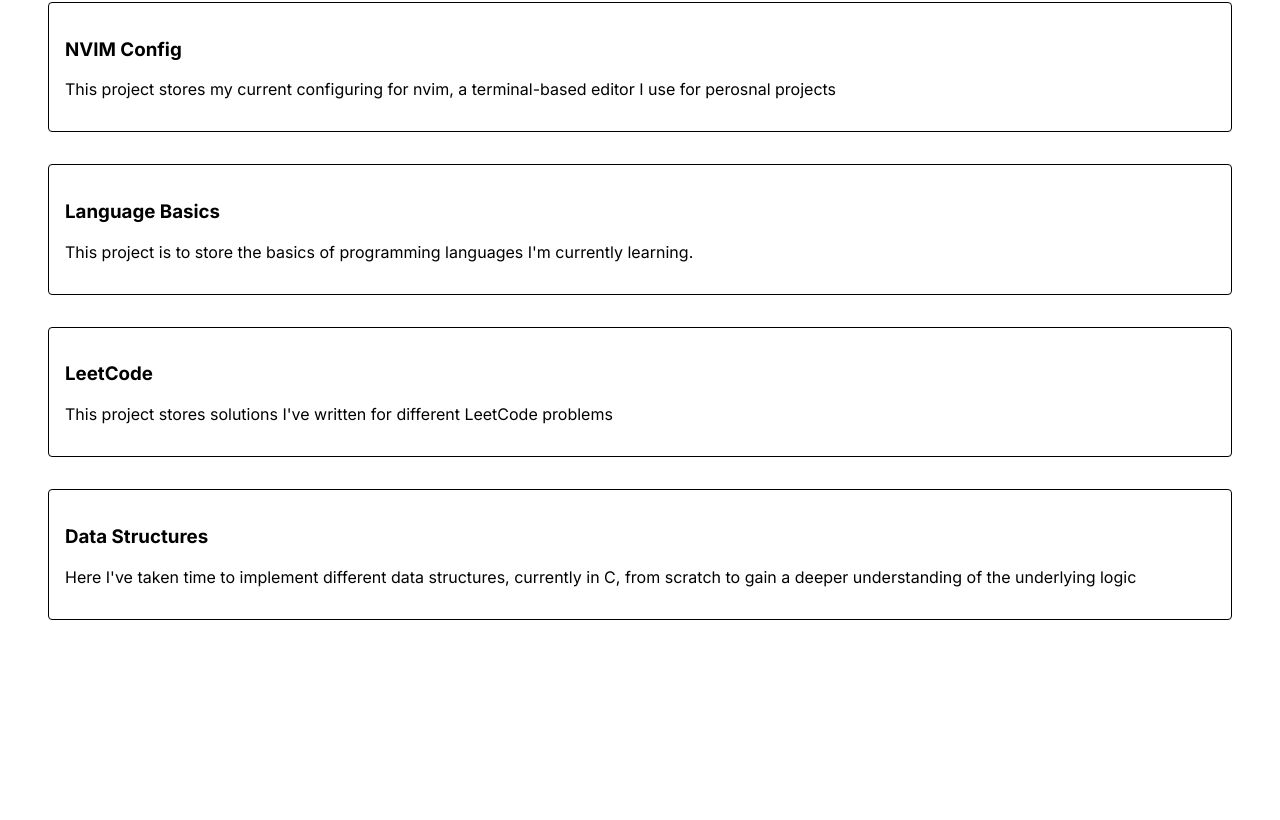
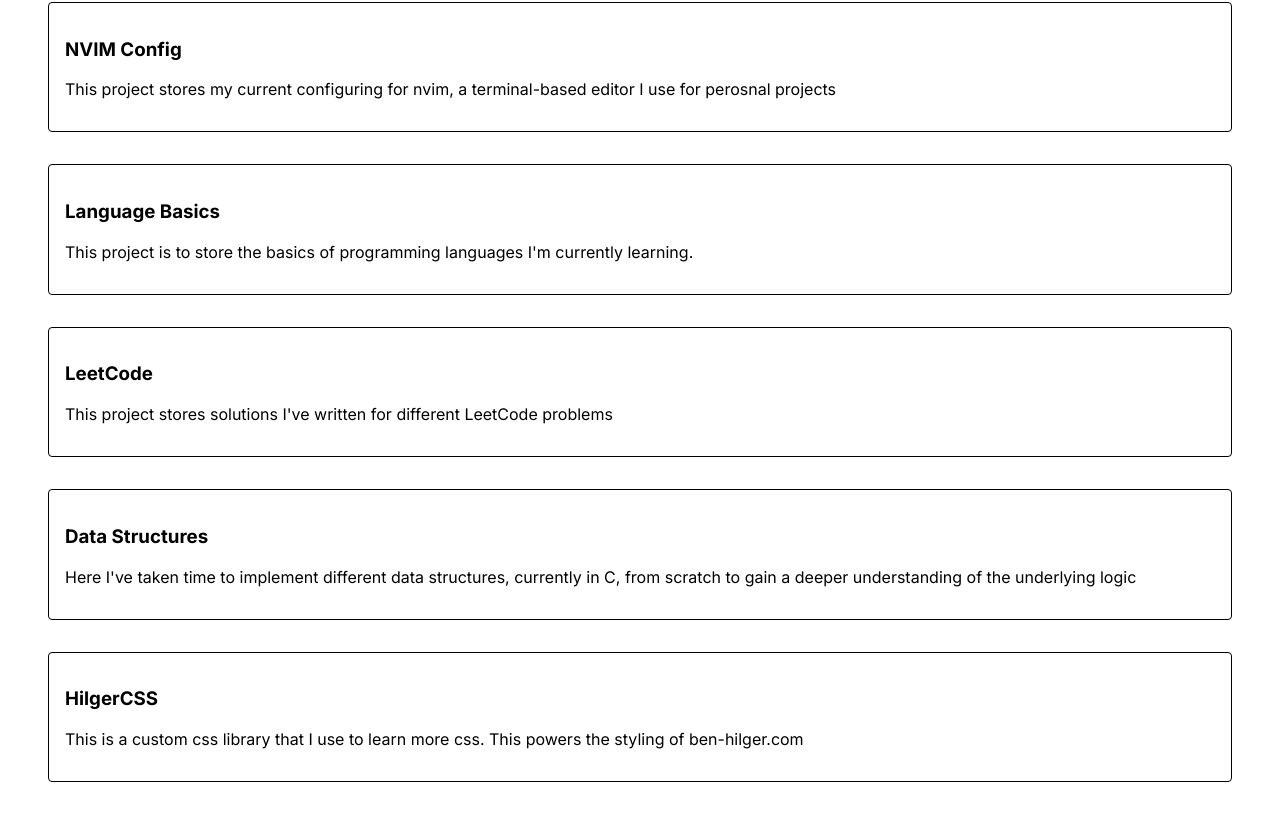
Before and after one commit to Ben-Hilger/website, a Next.js app in the folder web/: page /portfolio in a window 1280 px wide. Shown: the part 471-1291 px from the top of the page. Before the commit the page ends 1139 px from the top, so only its background shows below. Built offline with nearby package versions, Linux system fonts and the light colour scheme.

Commit message:
Highlight HilgerCSS on portfolio page

```diff
--- a/web/src/app/portfolio/page.tsx
+++ b/web/src/app/portfolio/page.tsx
@@ -11,6 +11,7 @@ export default function Portfolio() {
         new CardInfo(4, "Language Basics", "This project is to store the basics of programming languages I'm currently learning.", "https://github.com/Ben-Hilger/language-basics"),
         new CardInfo(5, "LeetCode", "This project stores solutions I've written for different LeetCode problems", "https://github.com/Ben-Hilger/LeetCode"),
         new CardInfo(6, "Data Structures", "Here I've taken time to implement different data structures, currently in C, from scratch to gain a deeper understanding of the underlying logic", "https://github.com/Ben-Hilger/data-structures"),
+        new CardInfo(7, "HilgerCSS", "This is a custom css library that I use to learn more css. This powers the styling of ben-hilger.com", "https://github.com/Ben-Hilger/website/blob/main/web/src/app/hilger.css")
     ];
 
     function getPortfolioItems() {
```
